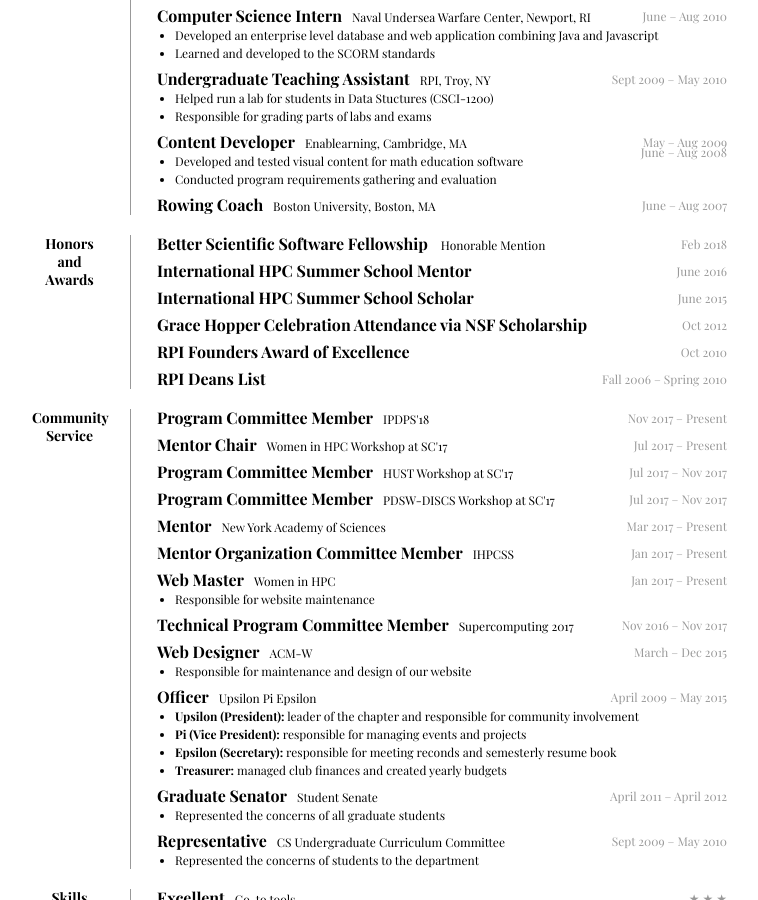
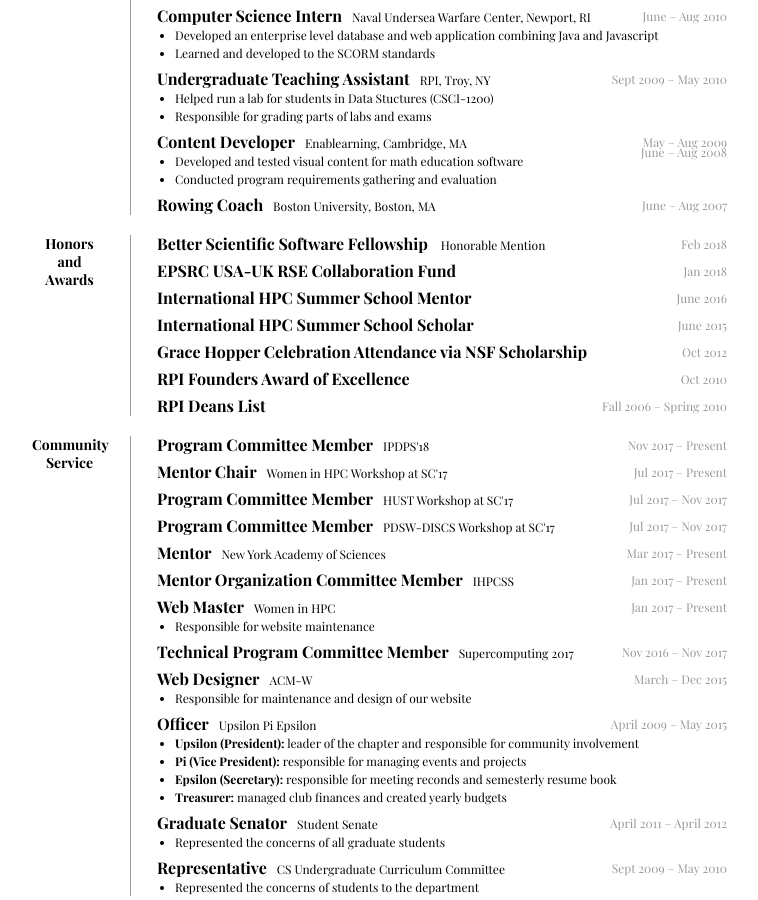
Before and after one commit to gonsie/gonsie.github.io, a Jekyll site: the page cv.html, which Jekyll copies as it is, in a window 1280 px wide and 900 px high, scrolled down 755 px. Shown: the whole window, without its empty margins (258-1016 px from the left). Built offline with Jekyll 4.4.1, drawn with Linux system fonts in a browser that asks for light colours; some web fonts are replaced.

Commit message:
EPSRC USA-UK RSE Travel Fund

```diff
--- a/cv.html
+++ b/cv.html
@@ -228,6 +228,10 @@
                 <h2>
                   <strong>Better Scientific Software Fellowship</strong> Honorable Mention
                   <span>Feb 2018</span>
+                </h2>
+                <h2 class="smartmargin">
+                    <strong>EPSRC USA-UK RSE Collaboration Fund</strong>
+                    <span>Jan 2018</span>
                 </h2>
                 <h2 class="smartmargin">
                     <strong>International HPC Summer School Mentor</strong>
```
